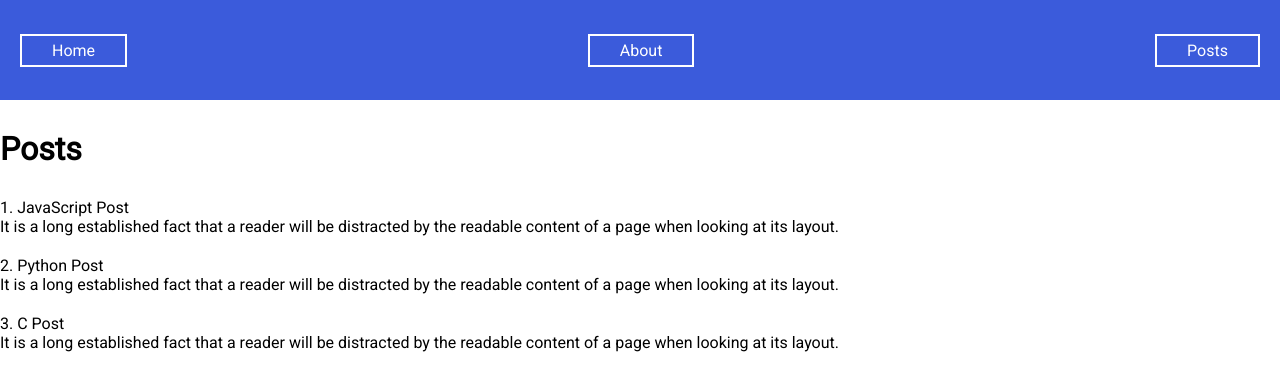
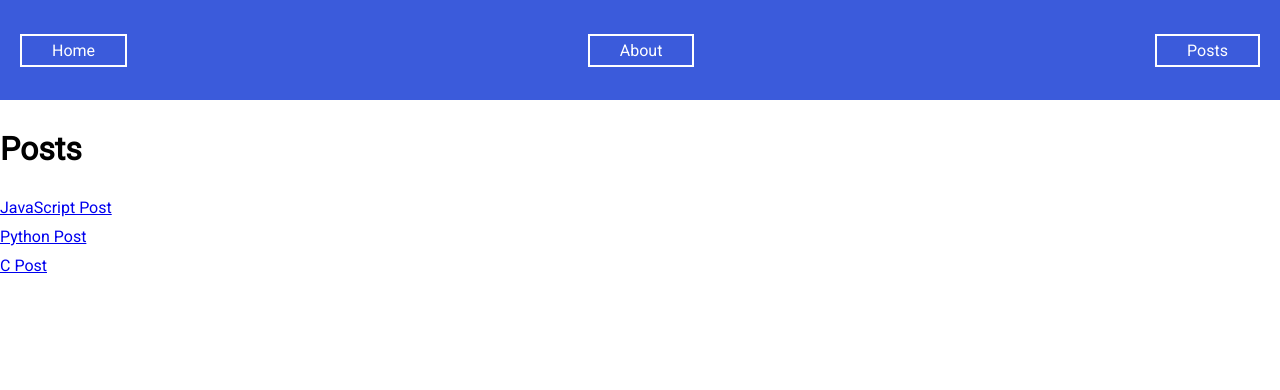
Before and after one commit to anakolchina97/minin-nextjs-education, a Next.js app: page /posts in a window 1280 px wide. Shown: the top 390 px of the page. Built offline with nearby package versions, Linux system fonts and the light colour scheme; data requests are answered from the project's data file.

Commit message:
Get one post

```diff
--- a/pages/posts.js
+++ b/pages/posts.js
@@ -1,33 +1,29 @@
+import Link from "next/link";
 import { useState, useEffect } from "react";
 import { MainLayout } from "../components/MainLayout";
 import styles from "../styles/Posts.module.scss";
 
-export default function Posts() {
-  const [posts, setPosts] = useState([]);
-
-  useEffect(() => {
-    async function load() {
-      const response = await fetch("http://localhost:4200/posts");
-      const json = await response.json();
-      setPosts(json);
-    }
-
-    load();
-  }, []);
-
+export default function Posts({ posts }) {
   return (
     <MainLayout titleText="Posts">
       <h1 className={styles.postsTitle}>Posts</h1>
       <div className={styles.posts}>
         {posts.map(({ id, title, body }) => (
-          <div className={styles.post} key={id}>
-            <p>
-              {id}. {title}
-            </p>
-            <p>{body}</p>
-          </div>
+          <Link href={`/post/${id}`} className={styles.post} key={id}>
+            {title}
+          </Link>
         ))}
       </div>
     </MainLayout>
   );
 }
+
+//  статический метод, который будет выполняться на сервере
+Posts.getInitialProps = async () => {
+  const response = await fetch("http://localhost:4200/posts");
+  const posts = await response.json();
+
+  return {
+    posts,
+  };
+};
--- a/styles/Posts.module.scss
+++ b/styles/Posts.module.scss
@@ -5,7 +5,9 @@
 }
 
 .post {
-  margin-bottom: 20px;
+  font-size: 16px;
+  display: block;
+  margin-bottom: 10px;
   &:last-child {
     margin-bottom: 0;
   }
```
Also changed, not shown: pages/post/[id].js (+17 -4 lines).
